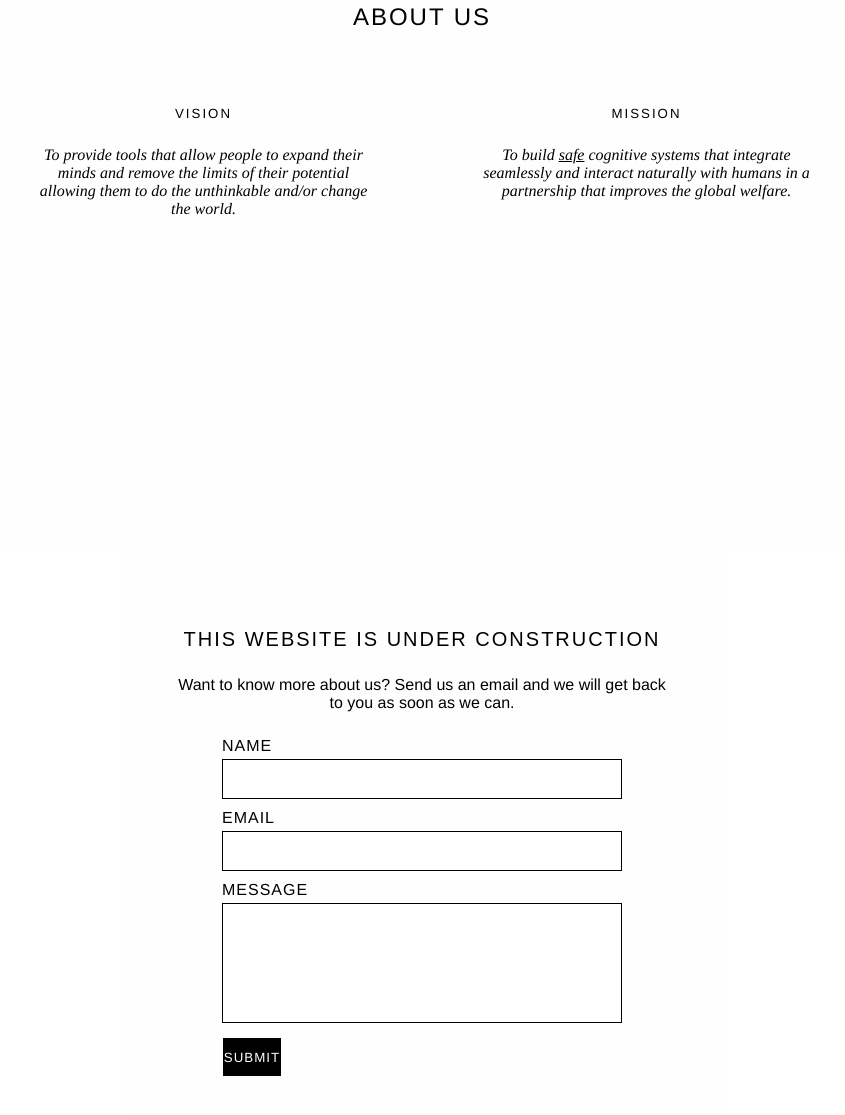
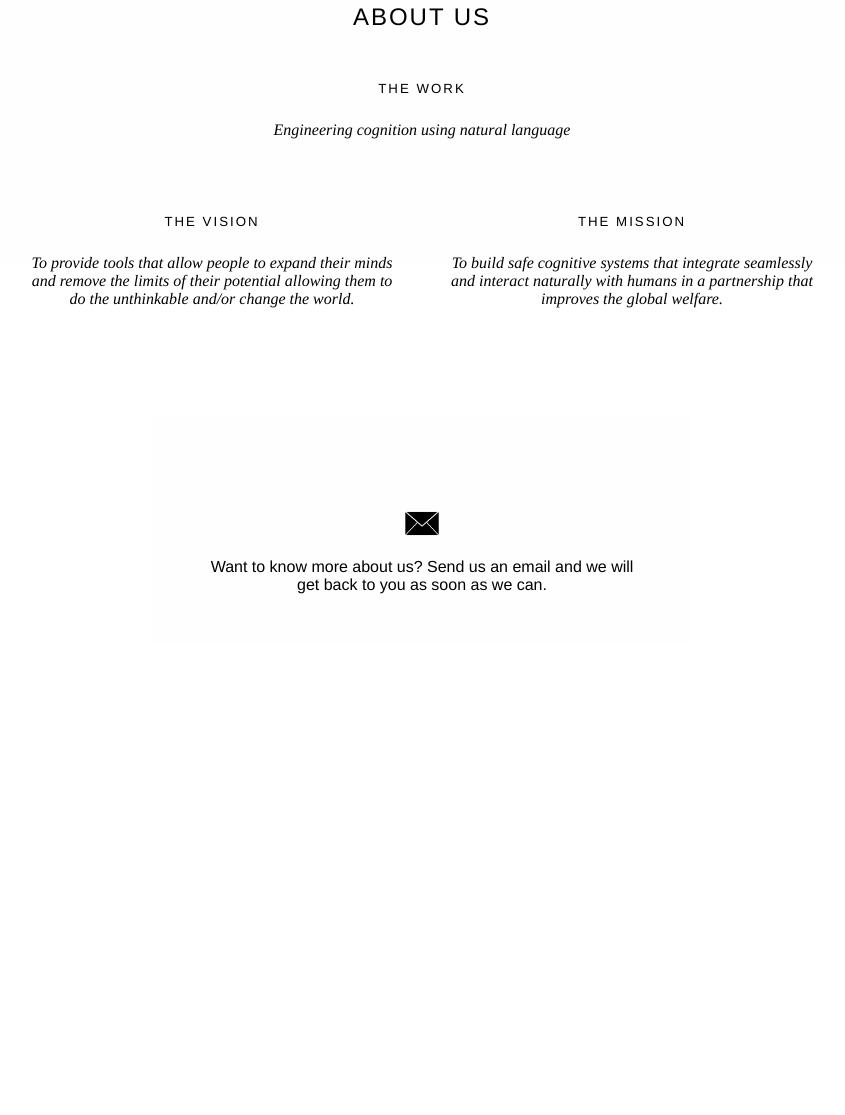
Before and after one commit to penseur-ai/penseur-ai.github.io, a plain HTML site: page index.html in a window 1280 px wide. Shown: the part 947-2062 px from the top of the page, without its empty margins (218-1063 px from the left). After the commit the page ends 1591 px from the top, so only its background shows below. Drawn offline with Linux system fonts and the light colour scheme; a web font is replaced by a local one.

Commit message:
Construction update

```diff
--- a/css/styles.css
+++ b/css/styles.css
@@ -7,7 +7,6 @@
  url("http://db.onlinewebfonts.com/t/116d187134420de5733c7c45bbc80c46.ttf") format("truetype"),
  url("http://db.onlinewebfonts.com/t/116d187134420de5733c7c45bbc80c46.svg#LuloCleanW01-One") format("svg");
 }
-
 * {
    box-sizing: border-box;
    margin:0;
@@ -16,29 +15,33 @@
 html, body {
    height:100%;
 }
-body {
-}
-
 .main {
    background-color: #235588;
+   background-image: url("../img/282H.jpg");
    height: 100%;
 
    background-attachment: fixed;
-   background-position: center;
+   background-position: right;
    background-repeat: no-repeat;
    background-size: cover;
 }
-
+.overlay {
+   background: rgb(35, 85, 136);
+   opacity: 0.5;
+   position: absolute;
+   width:100%;
+   height:100%;
+}
 .name {
    font-family: "LuloCleanW01-One", "Helvetica Neue", sans-serif;
    font-size: 48px;
    color: white;
    text-align: center;
    letter-spacing: 8px;
+   text-transform: uppercase;
    position:relative;
    top:30%;
 }
-
 .msg {
    font-family: "Helvetica Neue", sans-serif;
    text-transform: uppercase;
@@ -48,105 +51,49 @@ body {
    position: relative;
    top: 33%;
 }
-
-form * {
-   width: 100%;
-   text-align: left;
+.msg h4 {
+   font-weight:200;
+   text-transform: uppercase;
+   letter-spacing: 2px;
+   font-size: 20px;
+   text-align:center;
+   margin-bottom: 25px;
 }
-
-input {
-   height: 40px;
-   padding-left: 10px;
-   border: 1px solid black;
-   margin-top: 4px;
-   margin-bottom: 10px;
-}
-
-.sub-field {
-   display: inline;
-   width:400px;
-}
-
-.subscr-form {
-   padding-top: 25px;
-   text-align: center;
-   letter-spacing: 1px;
-   position: relative;
-   top: 40%;
-}
-
-.subscr-form {
-   width: 500px;
-   font-family: "Helvetica Neue", sans-serif;
-   font-weight: 200;
-   text-transform: uppercase;
-   margin: 0 auto;
-}
-
-.subscr-form input {
-   width: 400px;
-   margin-top: 0px;
-   text-transform: uppercase;
-}
-
-.subscr-form button {
-   background-color: rgba(255,255,255,1);
-   color: black;
-   font-size: 18px;
-}
-
-.subscr-form button:hover {
-   background: none;
-   color: white;
-   border: 1px solid white;
-   cursor: pointer;
-}
-
-
-#subscriber {
-   background: rgba(0,0,0,0);
-   border: 1px solid white;
-}
-
 #about {
-   height: 700px;
    width: 100%;
    background-color: #fefefe;
    padding: 150px 50px 50px 50px;
    font-family: "Helvetica Neue", sans-serif;
    font-weight:200;
+   margin-bottom: 150px;
 }
-
 #about h4 {
    font-weight:200;
    text-transform: uppercase;
    letter-spacing: 2px;
    font-size: 24px;
    text-align:center;
-   margin-bottom: 25px;
+   margin-bottom: 50px;
 }
-
+#approach {
+   margin-bottom: 75px;
+}
 .container {
-   width: 100%;
-   padding-left:200px;
-   padding-top: 50px;
+   max-width: 840px;
+   width: 96%;
+   margin: 0 auto;
 }
-
 .info {
-   display: inline;
-   /*border: 1px solid red;*/
-   width: 35%;
-   height: 250px;
+   width: 50%;
    float: left;
-   margin-right: 100px;
+   padding: 0 25px;
+   margin-bottom: 75px;
 }
-
-.info p {
+#about p {
    text-align: center;
    font-family: "Times", serif;
    font-style: italic;
 }
-
 #about h5 {
    font-weight:400;
    text-transform: uppercase;
@@ -154,87 +101,73 @@ input {
    text-align:center;
    margin-bottom:25px;
 }
-
 #contact {
-   height: 700px;
-   width: 600px;
+   width: 540px;
    margin: auto;
    background-color: #fefefe;
    padding: 75px 50px 50px 50px;
-   font-family: Sans-serif;
+   font-family: "Helvetica Neue", sans-serif;
+   font-weight: 200;
+   text-align: center;
+}
+#icon {
+   width: 100%;
+   margin: 0 auto;
+}
+a:hover {
+   opacity: 0.5;
+}
+img:hover {
+   opacity: 0.5;
+}
+@media only screen and (max-width: 767px) {
+
+.container {
+   width: 480px;
+   margin: 0 auto;
+   padding: 0;
+}
+.info {
+   width: auto !important;
+   float: none;
+   margin-left: 0;
+   margin-right: 0;
+   padding: 0;
 }
 
-#contact h4 {
-   font-weight:200;
-   text-transform: uppercase;
-   letter-spacing: 2px;
-   font-size: 20px;
-   text-align:center;
-   margin-bottom: 25px;
+#contact {
+   width: 480px;
+   margin: 0 auto;
+   padding: 0;
 }
 
-#contact p {
-   text-align: center;
-   font-family: "Helvetica Neue", sans-serif;
-   font-weight: 200;
+}
+@media only screen and (max-width: 480px) {
+
+.main {
+   background-position: 92% 50%;
 }
 
-.contact-form {
-   display: block;
-   padding-top: 25px;
-   text-align: center;
-   letter-spacing: 1px;
+.name {
+   font-size: 32px;
 }
 
-.form-field {
-   width: 100%;
+.msg h4{
+   font-size: 12px;
 }
 
-.contact-form {
-   width: 400px;
-   font-family: "Helvetica Neue", sans-serif;
-   font-weight: 200;
-   text-transform: uppercase;
-   margin: 0 auto;
+#about {
+   margin-bottom: 75px;
 }
 
-.contact-form textarea {
-   height: 120px;
-   padding-top: 10px;
-   padding-left: 10px;
-   border: 1px solid black;
-   margin-top: 4px;
-   margin-bottom: 10px;
-   resize: none;
+.container {
+   width: auto;
 }
 
-input[type=text]:focus {
-   outline: none;
+#contact {
+   width: auto;
+   padding: 0 20px;
+   margin-bottom: 10px;
 }
 
-textarea:focus {
-   outline: none;
 }
-
-button {
-   font-family: "Helvetica Neue", sans-serif;
-   font-weight: 200;
-   text-transform: uppercase;
-   height: 40px;
-   width: 60px;
-   text-align: center;
-   letter-spacing: 1px;
-   border: 1px solid white;
-}
-
-.contact-form button {
-   background-color: black;
-   color: white;
-}
-
-.contact-form button:hover {
-   background-color: white;
-   color: black;
-   border: 1px solid black;
-   cursor: pointer;
-}
--- a/index.html
+++ b/index.html
@@ -9,50 +9,34 @@
   </head>
   <body>
     <div class="main">
+      <div class="overlay"></div>
       <div class="name">Penseur</div>
-  	  <div class="msg">This site is under construction</div>
-  	  <div class="subscr-form">
-  	     <form class="subscribe">
-  	     <div class="sub-field">
-  	       <input id="subscriber" type="text" placeholder="Enter your email to receive updates">
-  	       <button type="submit">&gt;</button>
-  	     </div>
-  	     </form>
+  	  <div class="msg">
+  	    <h4>This website is under construction</h4>
   	  </div>
     </div>
     <div id="about">
       <h4>About Us</h4>
+      <div id="approach" class="container">
+         <h5>The Work</h5>
+         <p>Engineering cognition using natural language</p>
+      </div>
       <div class="container">
          <div class="info">
-         <h5>Vision</h5>
+           <h5>The Vision</h5>
            <p>To provide tools that allow people to expand their minds and remove the limits of their potential allowing them to do the unthinkable and/or change the world.</p>
          </div>
          <div class="info">
-         <h5>Mission</h5>
-         <p>To build <span style="text-decoration: underline;">safe</span> cognitive systems that integrate seamlessly and interact naturally with humans in a partnership that improves the global welfare.</p>
+           <h5>The Mission</h5>
+           <p>To build safe cognitive systems that integrate seamlessly and interact naturally with humans in a partnership that improves the global welfare.</p>
          </div>
       </div>
     </div>
     <div id="contact">
-      <h4>This website is under construction</h4>
-      <p>Want to know more about us? Send us an email and we will get back to you as soon as we can.</p>
-      <form class="contact-form">
-         <div class="form-field">
-            <label for="form-name" class="label">Name</label>
-            <input id="form-name" type="text" name="form-name">
+      <div id="icon">
+        <a href="mailto:wjenkins3@gatech.edu?subject=Penseur%20Inquiry"><img src="img/email-icon-119.png" style="display:block;margin:auto;height:69px;width=92px;border:0;"></a>
       </div>
-         <div class="form-field">
-            <label for="form-email" class="label">Email</label>
-            <input id="form-email" type="text" name="form-email">
-         </div>
-         <div class="form-field">
-            <label for="form-msg" class="label">Message</label>
-            <textarea id="form-msg" type="text" name="form-msg"></textarea>
-         </div>
-         <div class="form-field">
-            <button type="submit">Submit</button>
-         </div>
-      </form>
+      <p id="msg">Want to know more about us? Send us an email and we will get back to you as soon as we can.</p>
     </div>
   </body>
 </html>
```
Also changed, not shown: img/email-icon-119.png (added), 1 other file. Lines whose indentation alone changed are shown as unchanged.
